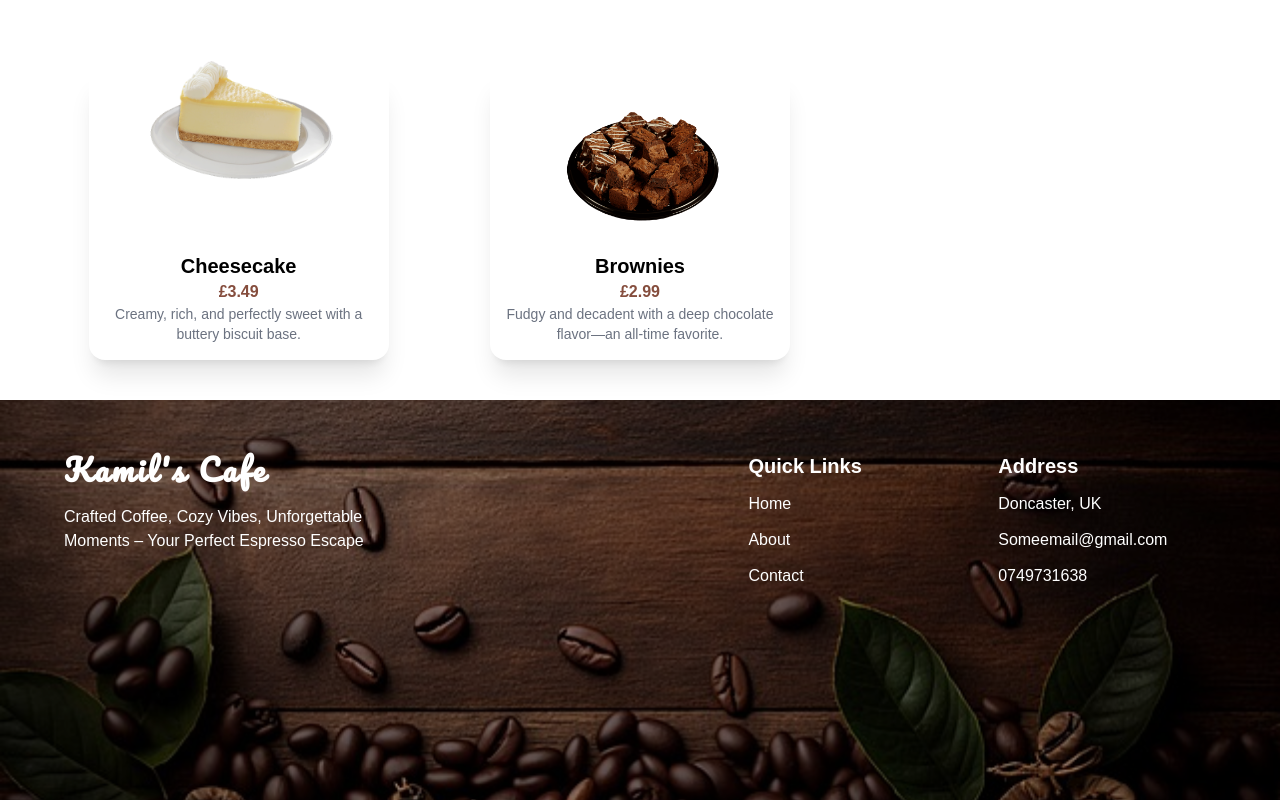
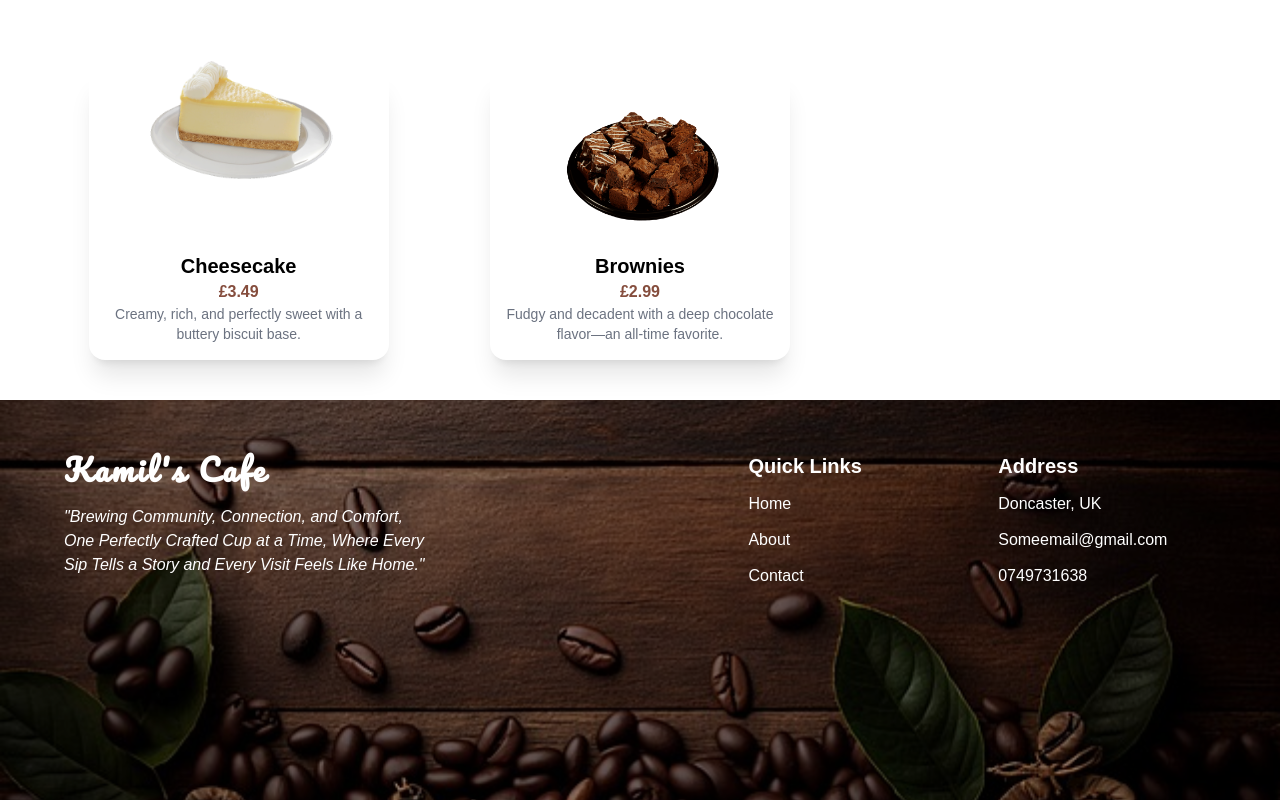
Before and after one commit to KamilSzczesiak/Cafe, a React (Vite) app: page / in a window 1280 px wide. Shown: the part 3390-4190 px from the top of the page. Built offline with nearby package versions, Linux system fonts and the light colour scheme.

Commit message:
Changed the description of the contact section to a quote

```diff
--- a/src/components/Contact.jsx
+++ b/src/components/Contact.jsx
@@ -38,15 +38,16 @@ const Contact = () => {
             >
               Kamil's Cafe
             </a>
-            <p className="pt-4">
-              Crafted Coffee, Cozy Vibes, Unforgettable Moments – Your Perfect
-              Espresso Escape
+            <p className="pt-4"><i>
+              "Brewing Community, Connection, and Comfort, One Perfectly Crafted
+              Cup at a Time, Where Every Sip Tells a Story and Every Visit Feels
+              Like Home."</i>
             </p>
           </div>
 
           {/* Footer links */}
           <div className="col-span-2 grid grid-cols-2 sm:grid-cols-3 md:pl-10">
-          <div className="py-8 px-4"></div>
+            <div className="py-8 px-4"></div>
             <div className="py-8 px-4">
               <h1 className="text-xl font-semibold sm:text-left mb-3">
                 Quick Links
```
